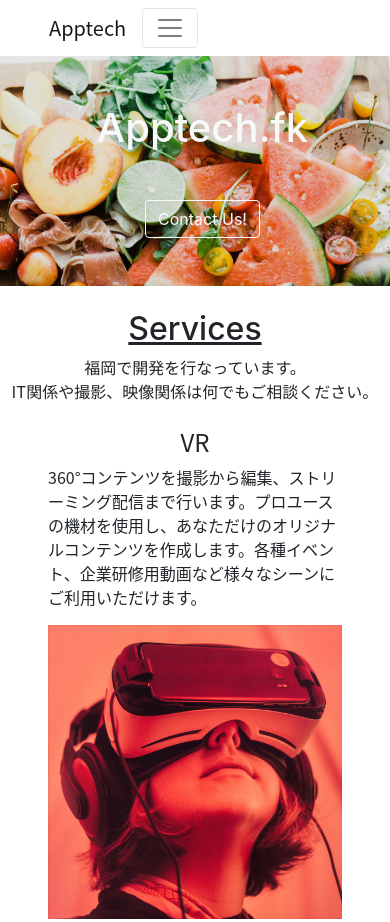
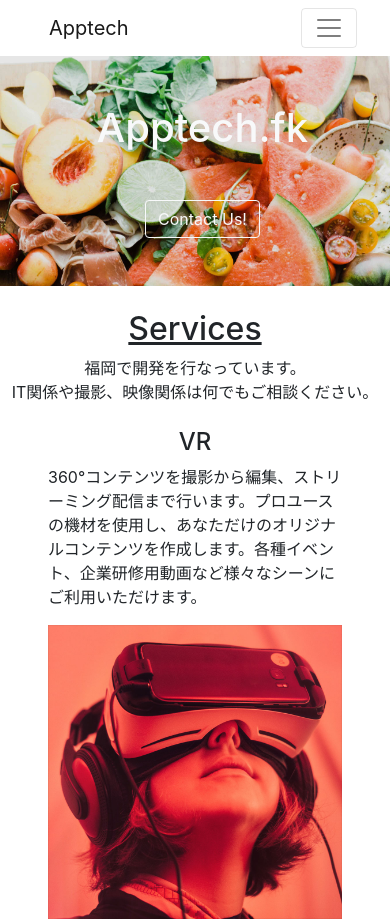
Before and after one commit to nyapp/apptech.hp, a plain HTML site: page index.html in a window 390 px wide. Shown: the top 922 px of the page. Drawn offline with Linux system fonts and the light colour scheme.

Commit message:
navbutton bugfix

```diff
--- a/css/master.css
+++ b/css/master.css
@@ -9,9 +9,14 @@
 html {
     margin: 0 auto;
     max-width: 960px;
-
 }
 
-.container {
-    font-family: 'Noto Sans CJK JP', sans-serif;
+.navbar {
+    width: 100%;
 }
+
+.navbutton {
+    position: absolute;
+    top: 8px;
+    right: 0;
+}
--- a/index.html
+++ b/index.html
@@ -20,11 +20,11 @@
             <div class="row">
                 <nav class="navbar navbar-expand-sm navbar-light">
                     <a href="" class="navbar-brand">Apptech</a>
-                    <button class="navbar-toggler" data-toggle="collapse" data-target="#menu">
+                    <button class="navbar-toggler navbutton" data-toggle="collapse" data-target="#menu">
                         <span class="navbar-toggler-icon"></span>
                     </button>
                     <div id="menu" class="collapse navbar-collapse">
-                        <ul class="navbar-nav justify-content-end">
+                        <ul class="navbar-nav">
                             <li class="nav-item"><a href="#services" class="nav-link">services</a></li>
                             <li class="nav-item"><a href="#tools" class="nav-link">tools</a></li>
                             <li class="nav-item"><a href="#address" class="nav-link">address</a></li>
```
